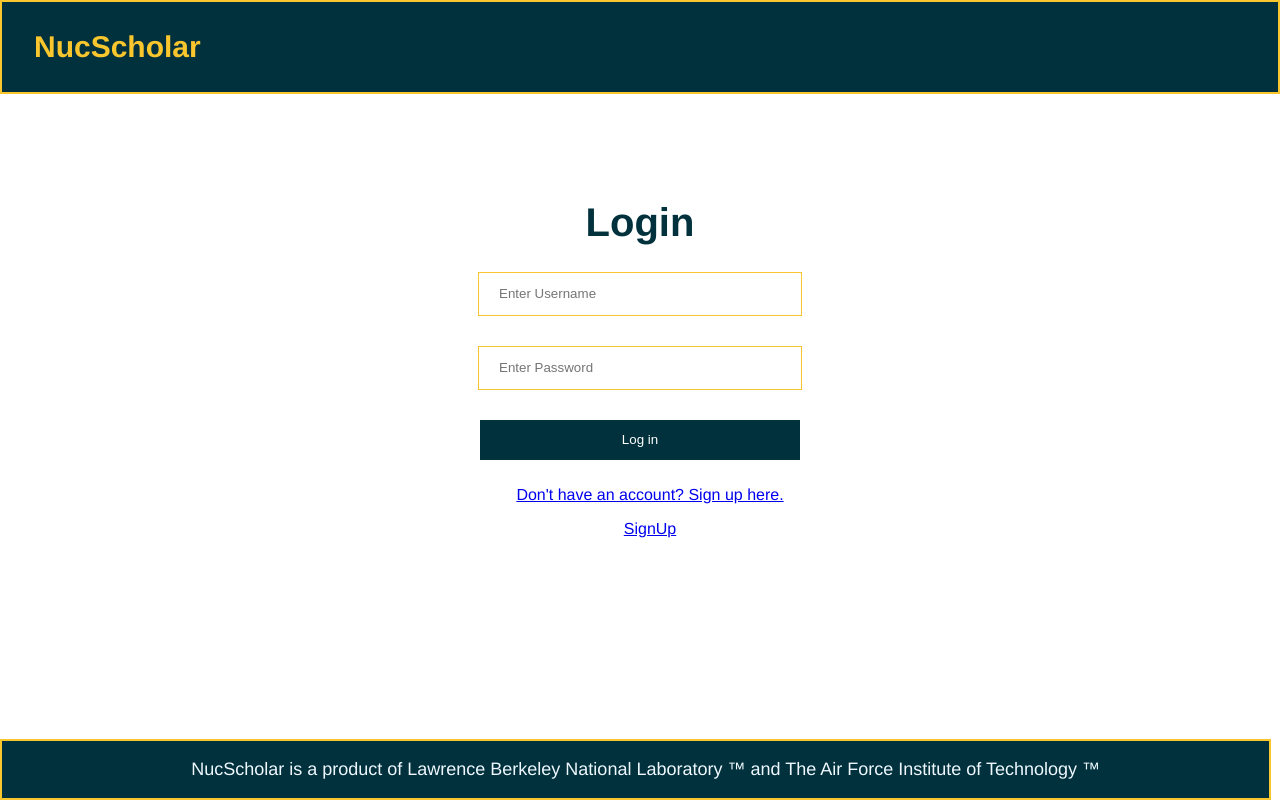
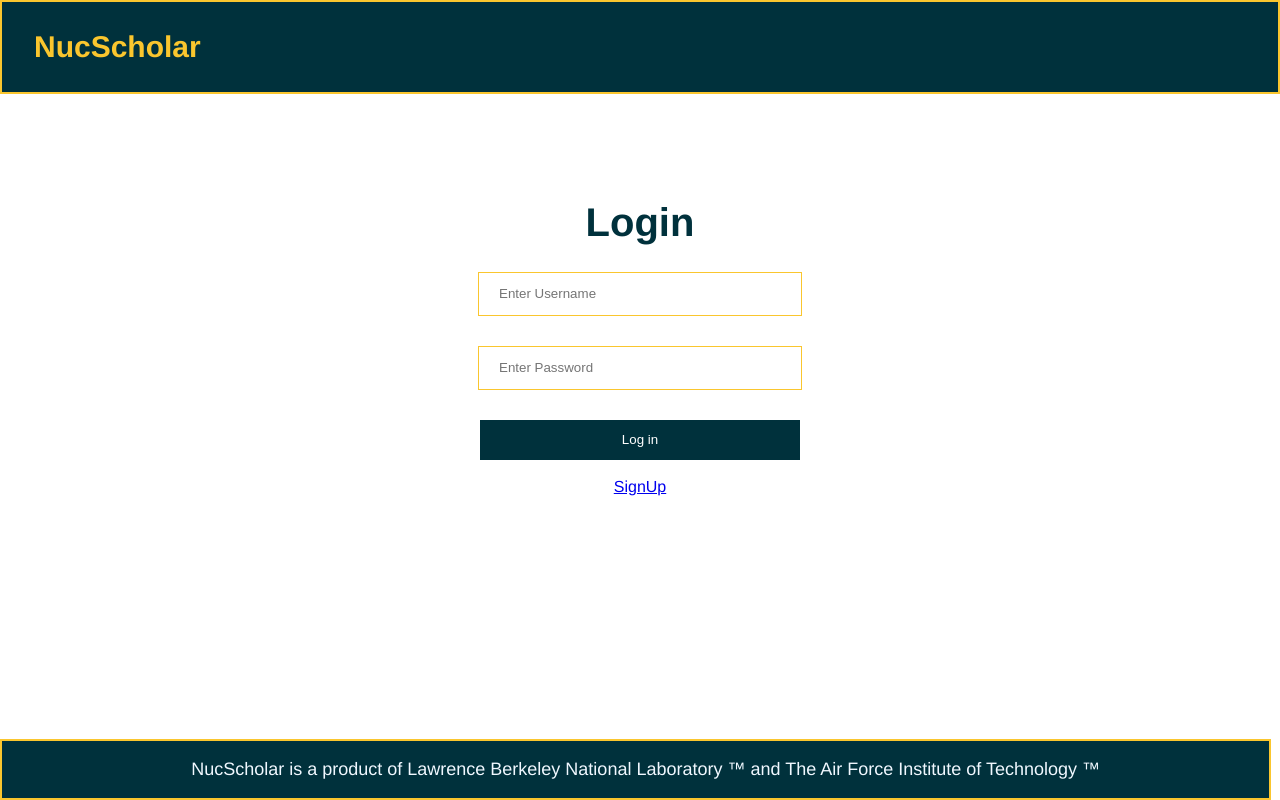
Before and after one commit to dward118/NL-Website, a Vue app: page /login in a window 1280 px wide. Built offline with nearby package versions, Linux system fonts and the light colour scheme.

Commit message:
Aligned router

```diff
--- a/src/components/LoginPage.vue
+++ b/src/components/LoginPage.vue
@@ -4,30 +4,28 @@
 
     <h1 style="font-size:40px; color: #00313c; margin-top: 200px;">Login</h1>
     <div class="field">
-      <input type="text" placeholder="Enter Username" id="username" name="username" required />
-      <input type="password" placeholder="Enter Password" id="password" name="password" required />
-      <button type="submit">Log in</button>
-      <p>
-        <router-link to="/sign-up">Don't have an account? Sign up here.</router-link>
-      </p>
+      <input type="text" v-model="username"  placeholder="Enter Username" id="username" name="username" required />
+      <input type="password"  v-model="password"   placeholder="Enter Password" id="password" name="password" required />
+      <button type="submit" v-on:click="login">Log in</button>
+      <br />
+      <br />
+      <router-link to="/sign-up">SignUp</router-link>
     </div>
-    <p>
-      <router-link to="/sign-up">SignUp</router-link>
-      </p>
+
 
   </div>
 </template>
 
 <script>
 import MenuBarLimited from './MenuBarLimited.vue';
-
 export default {
   name: 'LoginPage',
 
   get(){
     return{
       username:'',
-      password:''
+      password:'',
+
     }
   },
   methods:{
@@ -37,8 +35,9 @@ export default {
       //  username:this.username,
      //   password:this.password
      // });
+      this
+      console.warn(this.username, this.password);
 
-      console.warn(this.username, this.password);
 
       //if (result.status == 201){
        // alert("sign-up done")
@@ -52,6 +51,12 @@ export default {
 
   components: {
     MenuBarLimited
+  },
+
+  data() {
+    return {
+      activeItem: 'NucScholar',
+    };
   },
 };
 </script>
@@ -75,10 +80,5 @@ export default {
   background: #00313c;
   color: #fff;
   cursor: pointer;
-  margin-bottom: 10px;
-}
-
-p {
-  text-align: center;
 }
 </style>
--- a/src/components/SignUp.vue
+++ b/src/components/SignUp.vue
@@ -9,10 +9,11 @@
       <input type="text" v-model="username" placeholder="Enter Username" id="username" name="username" required />
       <input type="password"  v-model="password"  placeholder="Enter Password" id="password" name="password" required />
       <button type="submit" v-on:click="signUp" >Submit</button>
+      <br />
+      <br />
+      <router-link to="/login">Login</router-link>
+
     </div>
-    <p>
-      <router-link to="/login">Login</router-link>
-      </p>
 
   </div>
 </template>
```
Also changed, not shown: src/main.js (line endings or trailing spaces).
